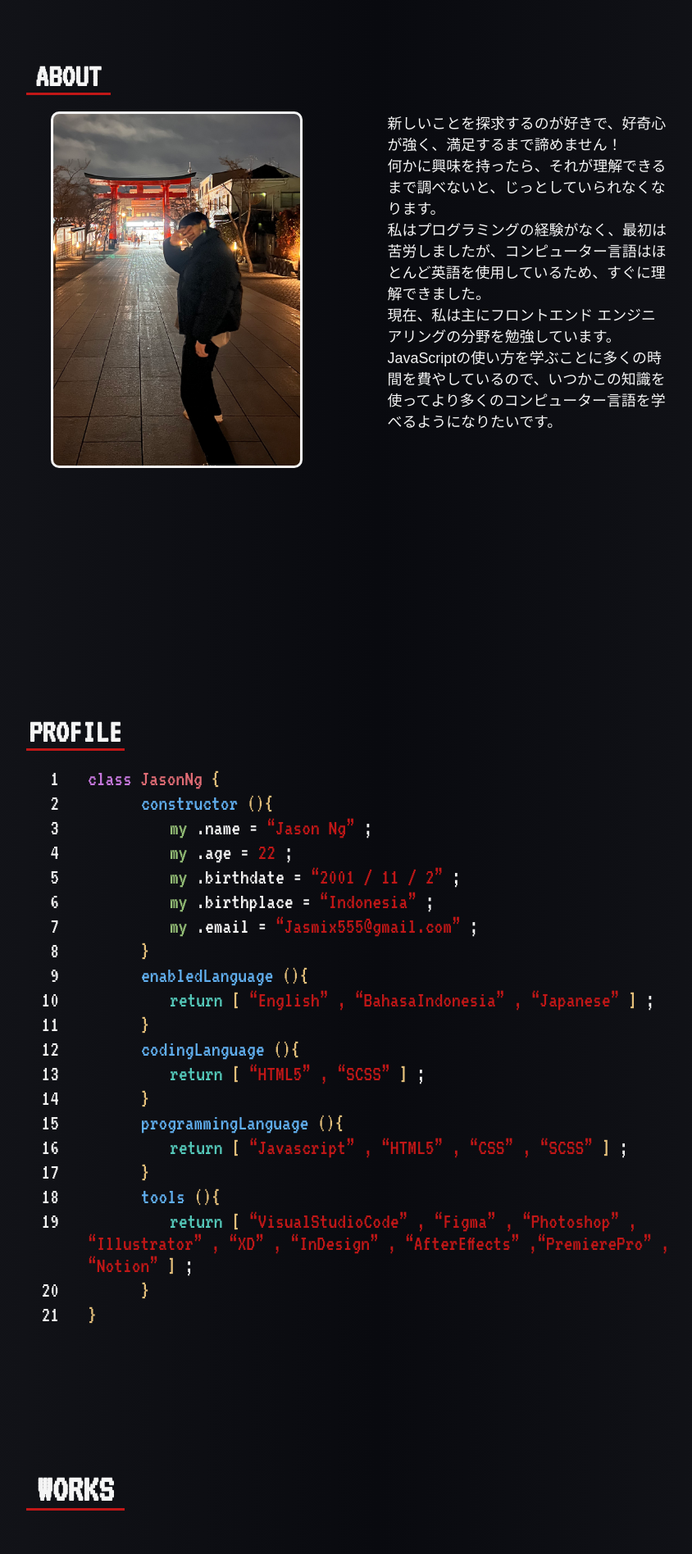
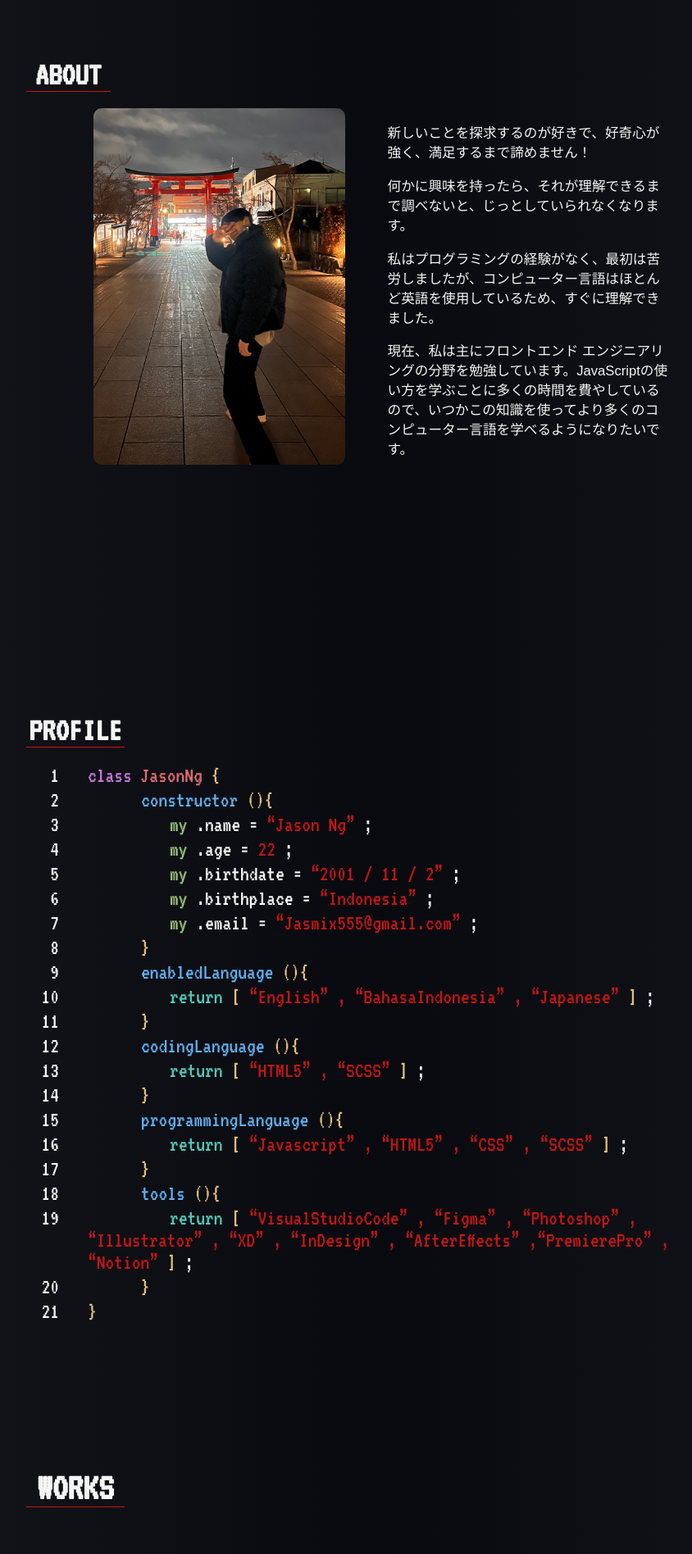
Before and after one commit to jasmix555/Portfolio, a website: page index.html in a window 1280 px wide. Shown: the part 784-2680 px from the top of the page at 82% size, without its empty margins (180-1024 px from the left). Drawn offline with Linux system fonts and the light colour scheme; a web font is replaced by a local one.

Commit message:
resizing borders

```diff
--- a/index.html
+++ b/index.html
@@ -102,11 +102,11 @@
                     <div class="aboutMe">
                         <p>
                             新しいことを探求するのが好きで、好奇心が強く、満足するまで諦めません！
-                            <br>
+                            <span class="br"></span>
                             何かに興味を持ったら、それが理解できるまで調べないと、じっとしていられなくなります。
-                            <br>
+                            <span class="br"></span>
                             私はプログラミングの経験がなく、最初は苦労しましたが、コンピューター言語はほとんど英語を使用しているため、すぐに理解できました。
-                            <br>
+                            <span class="br"></span>
                             現在、私は主にフロントエンド
                             エンジニアリングの分野を勉強しています。JavaScriptの使い方を学ぶことに多くの時間を費やしているので、いつかこの知識を使ってより多くのコンピューター言語を学べるようになりたいです。
                         </p>
--- a/scss/style.scss
+++ b/scss/style.scss
@@ -105,7 +105,7 @@ header {
                     width: 90%;
                     display: block;
                     text-decoration: none;
-                    border-bottom: 2px solid #C11717;
+                    border-bottom: 0.5px solid #C11717;
                     color: #F5f5f5;
                     background-image: linear-gradient(#C11717 0 0);
                     background-size: 200% .08em;
@@ -135,7 +135,7 @@ main {
         position: relative;
         width: 30%;
         text-align: center;
-        border-bottom: 3px solid #C11717;
+        border-bottom: 1px solid #C11717;
         font-size: 1rem;
         top: 10px;
     }
@@ -246,59 +246,6 @@ main {
     }
 }
 
-// #aboutWrap {
-//     width: 100%;
-//     height: 75vh;
-//     margin: 0 auto;
-//     padding: 20px;
-
-//     .aboutTtl {
-//         font-size: 1.2rem;
-//         border-bottom: #C11717 3px solid;
-//         width: 12%;
-//         text-align: center;
-//         margin-bottom: 20px;
-//     }
-
-//     .aboutMain {
-//         width: 100%;
-//         height: 92%;
-//         display: flex;
-
-//         .aboutMe {
-//             width: 450px;
-//             height: 100%;
-//             margin: 0 auto;
-//             position: relative;
-//             top: 0;
-//             overflow: hidden;
-//             text-overflow: ellipsis;
-//             word-wrap: break-word;
-//             display: block;
-
-//             p {
-//                 font-family: 'DotGothic16', sans-serif;
-//                 width: 80%;
-//                 margin: 0 auto;
-//                 height: 100%;
-//                 font-size: 1.4vw;
-//             }
-
-//         }
-
-
-//         .aboutPic {
-//             border: #F5f5f5 solid 3px;
-//             border-radius: 10px;
-//             width: 24vw;
-//             height: 34vw;
-//             background: url(../img/main.jpeg) left top/cover;
-//             margin: 0 auto;
-//         }
-//     }
-
-// }
-
 #aboutWrap {
     width: 100%;
     height: 75vh;
@@ -307,7 +254,7 @@ main {
 
     .aboutTtl {
         font-size: 1.2rem;
-        border-bottom: #C11717 3px solid;
+        border-bottom: #C11717 1px solid;
         width: 12%;
         text-align: center;
         margin-bottom: 20px;
@@ -330,13 +277,20 @@ main {
                 font-family: 'DotGothic16', sans-serif;
                 width: 80%;
                 margin: 0 auto;
-                height: 100%;
-                font-size: 1.4vw;
+                height: 90%;
+                font-size: 1.3vw;
+                position: relative;
+                top: 4%;
+                .br{
+                    margin-bottom: 1em;
+                    display: block;
+                }
             }
         }
 
         .aboutPic {
-            border: #F5f5f5 solid 3px;
+            position: relative;
+            left: 6%;
             border-radius: 10px;
             width: 24vw;
             height: 34vw;
@@ -356,7 +310,7 @@ main {
 
     .profTtl {
         font-size: 1.2rem;
-        border-bottom: #C11717 3px solid;
+        border-bottom: #C11717 1px solid;
         width: 14%;
         text-align: center;
         margin-bottom: 20px;
@@ -435,7 +389,7 @@ main {
     padding: 20px;
 
     .worksttl {
-        border-bottom: 3px #C11717 solid;
+        border-bottom: 1px #C11717 solid;
         width: 14%;
         text-align: center;
         margin-bottom: 20px;
@@ -450,7 +404,7 @@ main {
     padding: 20px;
 
     .cntctTtl {
-        border-bottom: 3px #C11717 solid;
+        border-bottom: 1px #C11717 solid;
         width: 18%;
         text-align: center;
         margin-bottom: 20px;
```
Also changed, not shown: css/style.css, 1 other file.
